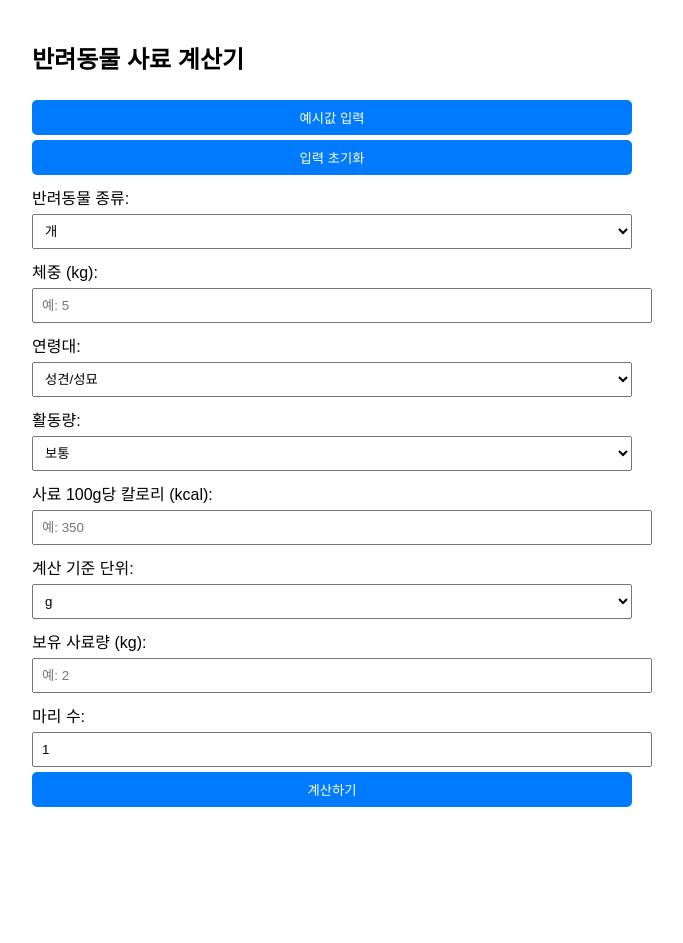
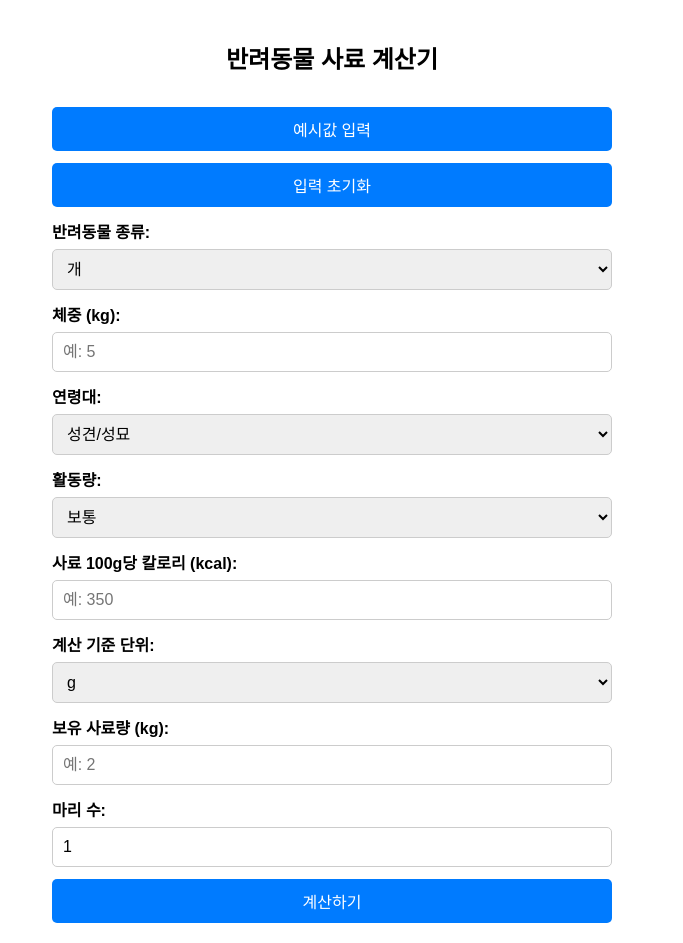
Before and after one commit to Blueknot-s/pet-food-calculator, a plain HTML site: page index.html in a window 1280 px wide. Shown: the whole page, without its empty margins (308-991 px from the left). Before the commit the page ends 827 px from the top, so only its background shows below. Drawn offline with Linux system fonts and the light colour scheme.

Commit message:
Update index.html

```diff
--- a/index.html
+++ b/index.html
@@ -5,15 +5,45 @@
   <meta name="viewport" content="width=device-width, initial-scale=1.0">
   <title>반려동물 사료 계산기</title>
   <style>
-    body { font-family: Arial, sans-serif; padding: 20px; max-width: 600px; margin: auto; }
-    label { display: block; margin-top: 10px; }
-    input, select, button { width: 100%; padding: 8px; margin-top: 5px; }
-    button { background-color: #007bff; color: white; border: none; border-radius: 5px; cursor: pointer; }
-    button:hover { background-color: #0056b3; }
-    .result { margin-top: 20px; padding: 10px; border: 1px solid #ccc; border-radius: 5px; background: #f9f9f9; }
-    .note { font-size: 0.9em; color: #555; margin-top: 5px; }
+    * { box-sizing: border-box; }
+    body { font-family: Arial, sans-serif; padding: 20px; margin: auto; max-width: 600px; background-color: #fff; }
+    h2 { text-align: center; }
+    label { display: block; margin-top: 12px; font-weight: bold; }
+    input, select, button {
+      width: 100%;
+      padding: 10px;
+      margin-top: 6px;
+      font-size: 16px;
+      border: 1px solid #ccc;
+      border-radius: 5px;
+    }
+    button {
+      background-color: #007bff;
+      color: white;
+      border: none;
+      margin-top: 12px;
+    }
+    button:hover {
+      background-color: #0056b3;
+    }
+    .result {
+      margin-top: 20px;
+      padding: 15px;
+      border: 1px solid #ccc;
+      border-radius: 5px;
+      background: #f9f9f9;
+      font-size: 16px;
+    }
+    .note {
+      font-size: 0.9em;
+      color: #555;
+      margin-top: 5px;
+    }
     .copy-btn { margin-top: 10px; }
-    @media (max-width: 600px) { body { padding: 10px; } }
+    @media (max-width: 480px) {
+      input, select, button { font-size: 15px; padding: 10px; }
+      h2 { font-size: 20px; }
+    }
   </style>
 </head>
 <body>
```
